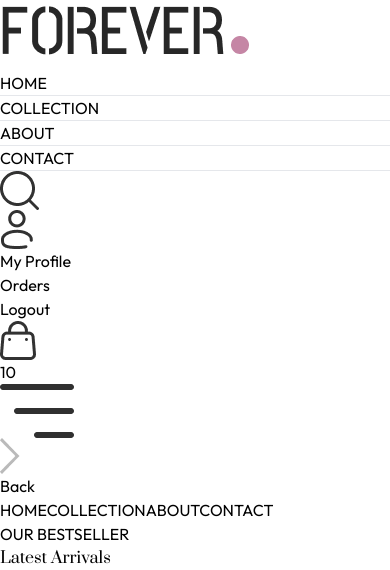
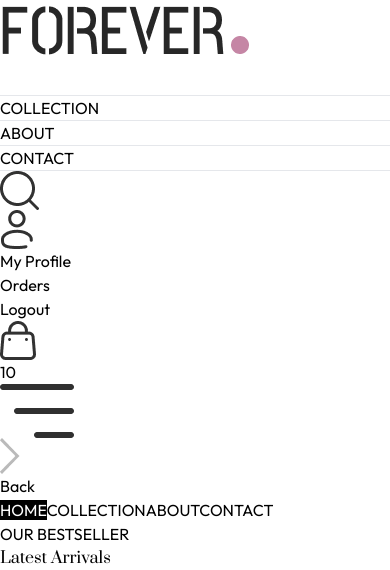
Before and after one commit to sushant4612/ecommerce-app, a React (Vite) app in the folder frontend/: page / in a window 390 px wide. Shown: the top 570 px of the page. Built offline with nearby package versions, Linux system fonts and the light colour scheme.

Commit message:
Added active for menu in small screen

```diff
--- a/frontend/src/components/Navbar.jsx
+++ b/frontend/src/components/Navbar.jsx
@@ -7,7 +7,7 @@ const Navbar = () => {
 
   return (
     <div className='flex items-center justify-between py-5 font-medium'>
-        <img src={assets.logo} className='w-36' alt="" />
+        <Link to='/'><img src={assets.logo} className='w-36' alt="" /></Link>
         <ul className='hidden sm:flex gap-5 text-sm text-gray-700'>
             <NavLink to='/' className="flex flex-col items-center gap-1">
                 <p>HOME</p>
--- a/frontend/src/index.css
+++ b/frontend/src/index.css
@@ -17,3 +17,10 @@ a.active hr {
   font-weight: 400;
   font-style: normal;
 }
+
+@media (max-width : 640px){
+  a.active{
+    background-color: black;
+    color: white;
+  }
+}
```
